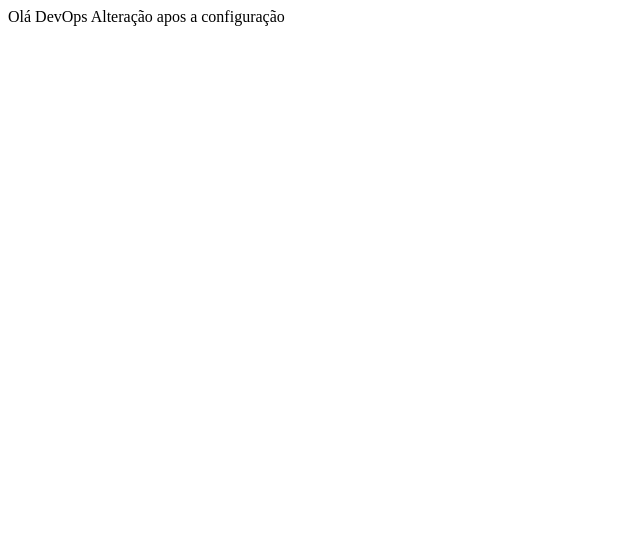
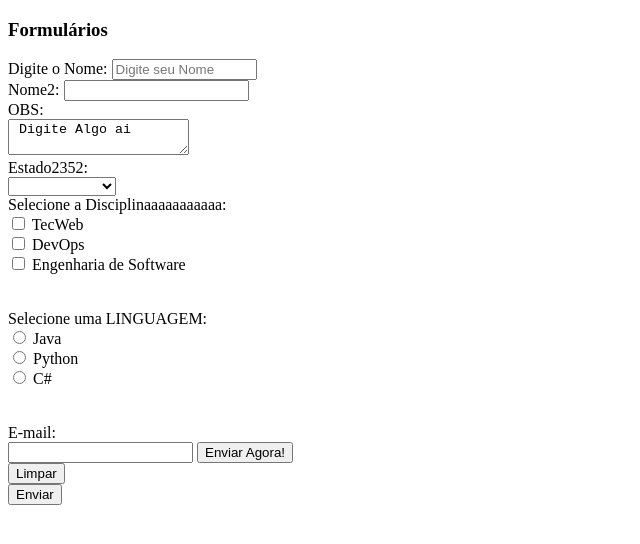
Before and after one commit to GabrielSBrito/DevOps, a plain HTML site: page Aula13_09.html in a window 1280 px wide. Shown: the whole page, without its empty margins (0-640 px from the left). Drawn offline with Linux system fonts and the light colour scheme.

Commit message:
Atualizando

```diff
--- a/Aula13_09.html
+++ b/Aula13_09.html
@@ -1,2 +1,53 @@
-Olá DevOps
-Alteração apos a configuração
+<!DOCTYPE html>
+<html>
+	<head>
+		<meta charset='utf-8'>
+		<title> FORMULÁRIOS</title>
+	<head>
+	<body>
+		<h3> Formulários</h3>
+		<!--  Direciona para local onde passa informações QUEM VAI RECEBER ESSA INFORMAÇÃO -->
+		<form action="servidor" method="POST"> <!-- GET: Deixa as informações no link POST: Esconde as informações -->
+			<label> Digite o Nome: </label> <!--Qualquer texto -->
+			<input type="text"  name="nome_user"   id="n_user"    maxlength="3"      placeholder="Digite seu Nome"   size="15"          required="true"                          > <br/>
+			<!-- Tipo de txto   Identificador      Identificador  Nº de caracteres   Texto Informativo (cinza)       Tamanho da Caixa   Obrigatório Preencher           readonly        \  disabled   -->
+
+			<label> Nome2: </label>
+			<input type="password" name="senha_user" id="s_user"  maxlength="8"> <br/>
+			<!--   Tipo de txto    Identificador  |  Identificador Numero de caracteres -->
+			<!-- <input type="textarea"> -->
+			<label> OBS: </label> <br/>
+			<textarea> Digite Algo ai </textarea> <br/> <!-- textarea serve como um campo para digitação de OBS -->
+
+			<label> Estado2352: </label><br/>
+			<select>
+				<option value="">  </option>                 <!-- Option serve como as opçoes de escolha dessa caixa Estado -->
+				<option value="SP"> São Paulo </option>
+				<option value="RJ"> Rio de Janeiro </option>
+				<option value="MG"> Minas Gerais </option>
+			</select>
+
+			<br/>
+			<label> Selecione a Disciplinaaaaaaaaaaa: </label> <br/>
+			<input type="checkbox" value="TecW"> TecWeb  <!-- Caixa de CHECK --><br/>
+			<input type="checkbox" value="DevOp"> DevOps <br/>
+			<input type="checkbox" value="Eng"> Engenharia de Software <br/><br/>
+			<br/>
+
+
+			<label> Selecione uma LINGUAGEM: </label> <br/>
+			<input type="radio" name="opcao" value="op1"> Java  <!-- Caixa para marcar BOLINHA --><br/>
+			<input type="radio" name="opcao" value="op2"> Python <br/>
+			<input type="radio" name="opcao" value="op3"> C#<br/><br/>
+			<br/>
+
+			<label> E-mail: </label> <br/>
+			<input type="email" name="email" >
+
+			<input type="submit" value="Enviar Agora!"> <br/>  <!-- Envia oara algum lugar -->
+			<input type="reset" value="Limpar"> <br/>		   <!-- Limpa os dados -->
+			<button onclick="submit" value="Enviar"> Enviar </button> <!-- BUTTON serve para Poder executar algo à partir de eventos do click -->
+			<!--    Executar Scrips dentro do site       -->
+		</form>
+	</body>
+</html>
```
